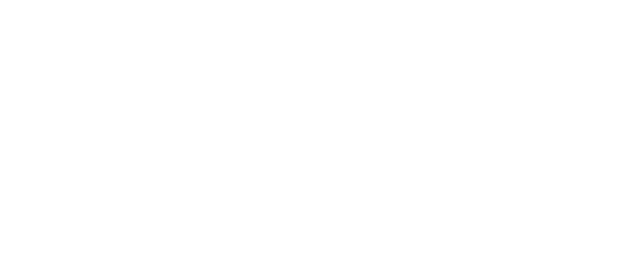
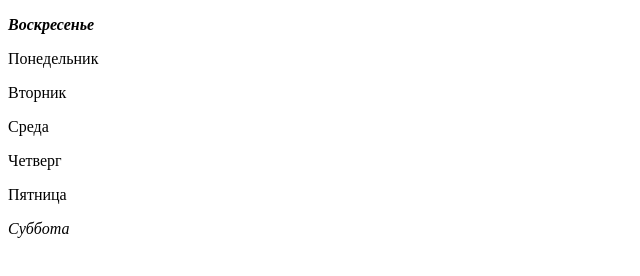
Before and after one commit to VladimirVlasenko/gloA, a plain HTML site: page index.html in a window 1280 px wide. Shown: the whole page, without its empty margins (0-640 px from the left). Drawn offline with Linux system fonts and the light colour scheme.

Commit message:
7урок усложненный

```diff
--- a/index.html
+++ b/index.html
@@ -8,6 +8,6 @@
 </head>
 <body>
 
-    <script src='16les.js'></script>
+    <script src='index.js'></script>
 </body>
 </html>
--- a/index.js
+++ b/index.js
@@ -333,7 +333,25 @@
 // })
 
 // Сэты
-const cars = new Set(['Mazda', 'Volvo', 'BMW', 'bmw']);
-const newCars = new Set(['Mazda1', 'Volvo2', 'BMW3', 'bmw4']);
-const carsAll = new Set([...cars, ...newCars]);
-console.log([carsAll]);
+// const cars = new Set(['Mazda', 'Volvo', 'BMW', 'bmw']);
+// const newCars = new Set(['Mazda1', 'Volvo2', 'BMW3', 'bmw4']);
+// const carsAll = new Set([...cars, ...newCars]);
+// console.log([carsAll]);
+
+// 7й урок усложненное задание
+let arr = ['Воскресенье','Понедельник', 'Вторник', 'Среда', 'Четверг', 'Пятница', 'Суббота'];
+let date = new Date();
+let body = document.querySelector('body');
+console.log(date);
+console.log(date.getDay());
+for(let i=0; i < arr.length; i++) {
+    let p = document.createElement('p');
+    p.textContent = arr[i];
+    body.appendChild(p);
+    if (i === 0 || i === 6) {
+        p.style.fontStyle = 'italic';
+    }
+    if (date.getDay() === i) {
+        p.style.fontWeight = '900';
+    }
+}
```
